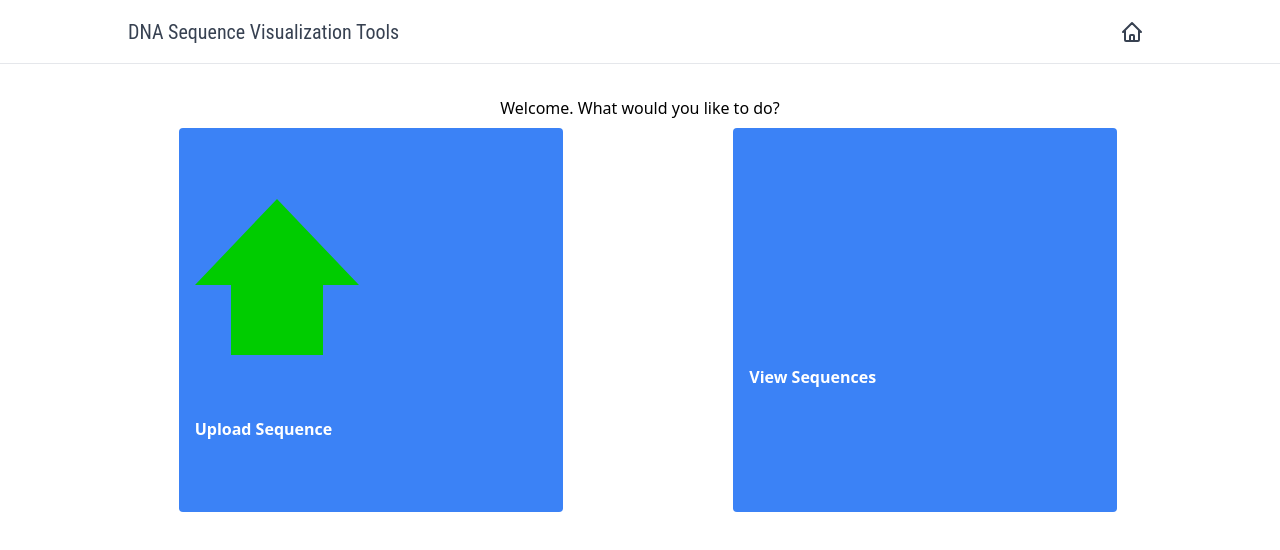
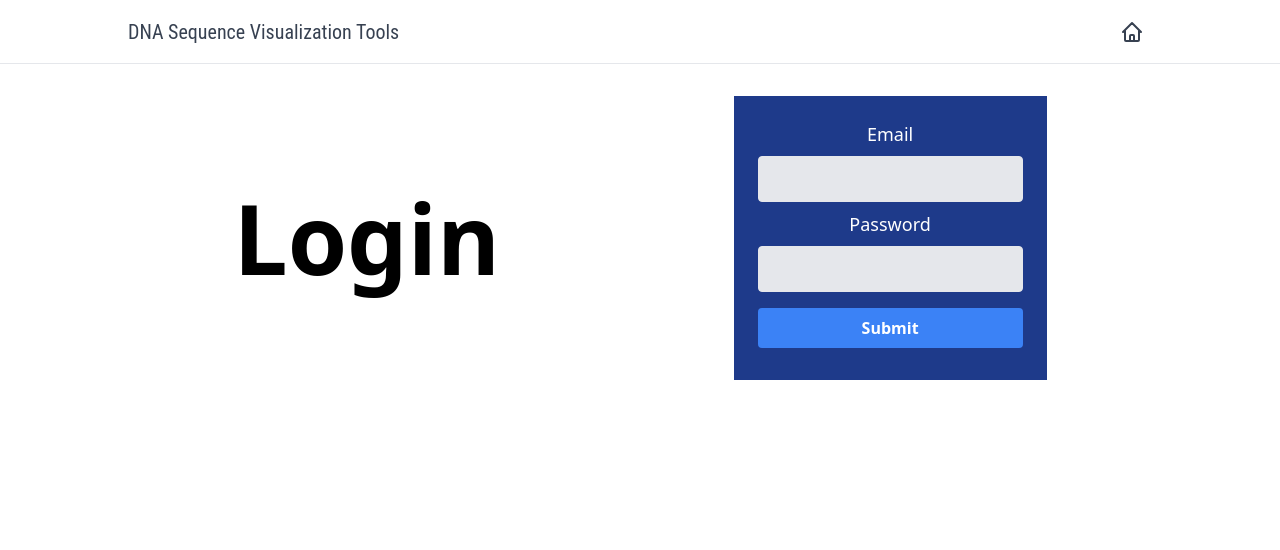
Before and after one commit to cossentino/dna-seq-viewer_frontend, a React (Create React App) app: page /login in a window 1280 px wide. Shown: the top 550 px of the page. Built offline with nearby package versions, Linux system fonts and the light colour scheme.

Commit message:
add login form

```diff
--- a/src/App.js
+++ b/src/App.js
@@ -3,6 +3,7 @@ import './App.css';
 import Loading from './components/Loading';
 import Upload from './pages/upload'
 import Home from './pages/home'
+import Login from './pages/login'
 import { Route, Switch } from 'react-router-dom'
 import SequencesPage from './pages/sequences';
 import Base from './images/bases/base';
@@ -24,6 +25,9 @@ function App() {
         <Route path="/upload">
           <Upload />
         </Route>
+        <Route path="/login">
+          <Login />
+        </Route>
         <Route path="/">
           {loading ? <Loading /> : <Home />}
         </Route>
--- /dev/null
+++ b/src/components/forms/LoginForm.js
@@ -0,0 +1,44 @@
+import React, { useState } from 'react'
+import { postConfObj, LOGIN_URL, csrftoken } from '../../services/forms'
+
+
+
+const LoginForm = () => {
+
+  const [formData, setFormData] = useState({ email: "", password: "" })
+
+  const handleChange = e => {
+    const { name, value } = e.target
+    setFormData({ ...formData, [name]: value })
+  }
+
+  const handleSubmit = async e => {
+    e.preventDefault()
+    const request = new Request(LOGIN_URL, { headers: { 'X-CSRFToken': csrftoken } })
+    fetch(request, postConfObj(formData))
+      .catch(error => console.log(error))
+  }
+
+  return (
+    <form onSubmit={e => handleSubmit(e)} className="p-6 flex flex-col justify-evenly">
+
+      <div>
+        <label className="text-white text-lg">
+          Email
+        </label>
+        <input type="text" name="email" value={formData.email} onChange={handleChange} className="appearance-none block w-full bg-gray-200 text-gray-700 border border-gray-200 rounded my-2 py-3 px-4 leading-tight focus:outline-none focus:bg-white focus:border-gray-500" />
+      </div>
+
+      <div>
+        <label className="text-white text-lg">
+          Password
+        </label>
+        <input type="text" name="password" value={formData.password} onChange={handleChange} className="appearance-none block w-full bg-gray-200 text-gray-700 border border-gray-200 rounded my-2 py-3 px-4 leading-tight focus:outline-none focus:bg-white focus:border-gray-500" />
+      </div>
+
+      <button type="submit" className="bg-blue-500 hover:bg-blue-700 text-white font-bold my-2 py-2 px-4 rounded">Submit</button>
+    </form>
+  )
+}
+
+export default LoginForm
--- /dev/null
+++ b/src/pages/login.js
@@ -0,0 +1,23 @@
+import React from 'react'
+import Header from '../components/Header'
+import LoginForm from '../components/forms/LoginForm'
+
+
+const Login = () => {
+
+  return (
+    <div>
+      <Header />
+      <div className="container flex justify-evenly items-center align-middle mx-auto min-h-full">
+        <div className="flex items-center align-middle text-8xl font-bold">
+          Login
+        </div>
+        <div className="flex h-1/2 bg-blue-900">
+          <LoginForm />
+        </div>
+      </div>
+    </div>
+  )
+}
+
+export default Login
--- a/src/services/forms.js
+++ b/src/services/forms.js
@@ -1,5 +1,6 @@
 import Cookies from 'js-cookie'
 export const ADD_SEQUENCE_URL = 'http://localhost:8000/sequences/new'
+export const LOGIN_URL = 'http://localhost:8000/users/login'
 
 export const csrftoken = Cookies.get('csrftoken');
 
```
